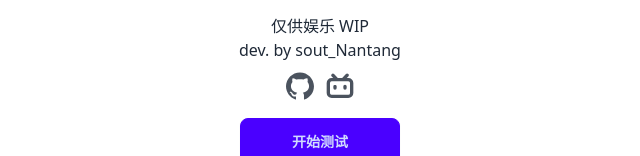
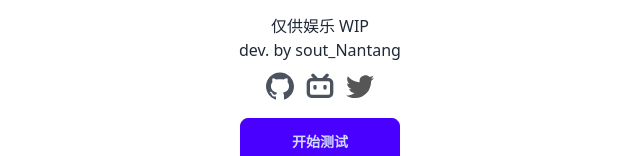
Before and after one commit to sout233/daw-test-web, a React (Vite) app: page / in a window 1280 px wide. Shown: the part 324-480 px from the top of the page, without its empty margins (320-960 px from the left). Built offline with nearby package versions, Linux system fonts and the light colour scheme.

Commit message:
Update Splash.jsx

```diff
--- a/src/Splash.jsx
+++ b/src/Splash.jsx
@@ -18,6 +18,9 @@ function Splash() {
                             <a href="https://space.bilibili.com/230275560">
                                 <svg className="w-8 h-8 opacity-80 fill-base-content hover:opacity-100" viewBox="0 0 1024 1024" version="1.1" xmlns="http://www.w3.org/2000/svg" p-id="5219" width="200" height="200"><path d="M777.514667 131.669333a53.333333 53.333333 0 0 1 0 75.434667L728.746667 255.829333h49.92A160 160 0 0 1 938.666667 415.872v320a160 160 0 0 1-160 160H245.333333A160 160 0 0 1 85.333333 735.872v-320a160 160 0 0 1 160-160h49.749334L246.4 207.146667a53.333333 53.333333 0 0 1 75.392-75.434667l113.152 113.152c3.370667 3.370667 6.186667 7.04 8.448 10.965333h137.088c2.261333-3.925333 5.12-7.68 8.490667-11.008l113.109333-113.152a53.333333 53.333333 0 0 1 75.434667 0z m1.152 231.253334H245.333333a53.333333 53.333333 0 0 0-53.205333 49.365333l-0.128 4.010667v320c0 28.117333 21.76 51.114667 49.365333 53.162666l3.968 0.170667h533.333334a53.333333 53.333333 0 0 0 53.205333-49.365333l0.128-3.968v-320c0-29.44-23.893333-53.333333-53.333333-53.333334z m-426.666667 106.666666c29.44 0 53.333333 23.893333 53.333333 53.333334v53.333333a53.333333 53.333333 0 1 1-106.666666 0v-53.333333c0-29.44 23.893333-53.333333 53.333333-53.333334z m320 0c29.44 0 53.333333 23.893333 53.333333 53.333334v53.333333a53.333333 53.333333 0 1 1-106.666666 0v-53.333333c0-29.44 23.893333-53.333333 53.333333-53.333334z" p-id="5220"></path></svg>
                             </a>
+                            <a href="https://x.com/sout_Nantang">
+                                <svg className="w-8 h-8 opacity-80 fill-base-content hover:opacity-100" viewBox="0 0 1024 1024" version="1.1" xmlns="http://www.w3.org/2000/svg" p-id="7148" width="200" height="200"><path d="M868.78260513 350.93851167c-4.19752479 316.58112364-206.64378348 533.42289687-508.84923077 547.04005471-124.62575954 5.70639316-214.91280228-34.551102-293.48715213-84.46745527 92.10982108 14.70125585 206.32520569-22.11723305 267.41045242-74.40833277-90.28704274-8.78247749-143.74276011-54.7393641-168.7552-128.69725356 26.08953618 4.51026781 53.57474644 3.31414245 78.36079771-1.93480569-81.47305755-27.27282508-139.65259487-77.62795213-142.6586621-183.14254588 22.8629151 10.40920798 46.6967339 20.19409687 78.36079772 22.12306782-60.97321937-34.68180056-106.05956011-161.46291966-54.42078633-245.29788718 90.49359316 99.18854928 199.34683533 180.12947692 378.08647293 191.07898346-44.87512251-191.83050029 209.33127293-295.85489687 315.7222473-166.92541994 44.97431338-8.70079088 81.58158405-25.7639567 116.79551453-44.33599088-14.49353846 44.54837607-42.40585299 75.68030997-76.43065983 100.58539031 37.3506188-5.04239772 70.41152364-14.16912593 98.65525243-28.12469971-17.51944388 36.39255157-55.82929687 69.02751909-88.78984388 96.50689458z" fill="#2C2C2C" p-id="7149"></path></svg>
+                            </a>
                         </div>
                     </div>
                     <Link className="btn btn-primary w-40" to="/ex">开始测试</Link>
```
